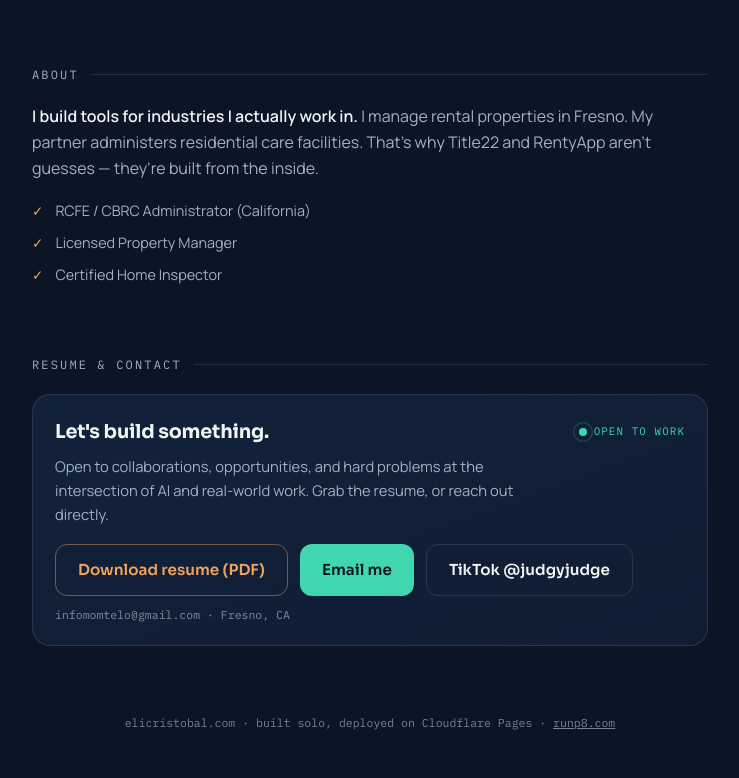
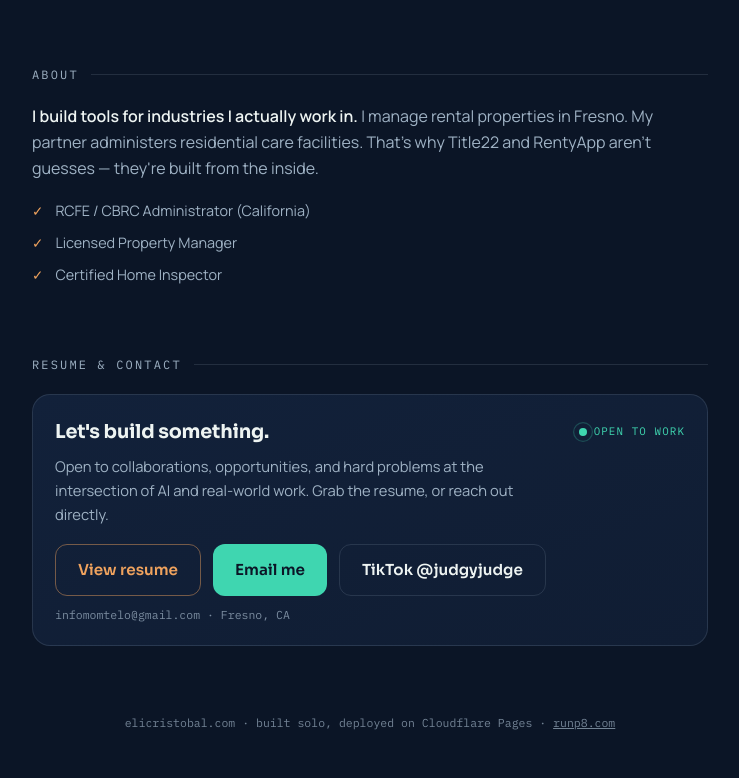
Before and after one commit to infomomtelo-sketch/Eli_Cristobal_Resume, a plain HTML site: page index.html in a window 1280 px wide. Shown: the part 2498-3276 px from the top of the page, without its empty margins (270-1009 px from the left). Drawn offline with Linux system fonts and the light colour scheme.

Commit message:
Change resume link to view instead of download

```diff
--- a/index.html
+++ b/index.html
@@ -365,7 +365,7 @@
       </div>
       <p>Open to collaborations, opportunities, and hard problems at the intersection of AI and real-world work. Grab the resume, or reach out directly.</p>
       <div class="hero-actions" style="margin-top:18px">
-        <a class="btn btn-amber" href="Eli_Cristobal_Resume.pdf" download>Download resume (PDF)</a>
+        <a class="btn btn-amber" href="resume.html">View resume</a>
         <a class="btn btn-primary" href="mailto:infomomtelo@gmail.com">Email me</a>
         <a class="btn btn-ghost" href="https://www.tiktok.com/@judgyjudge" target="_blank" rel="noopener">TikTok @judgyjudge</a>
       </div>
```
